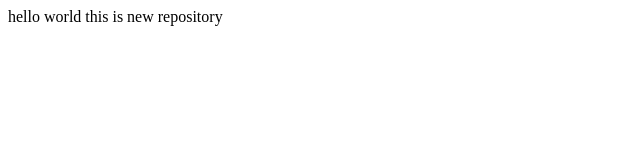
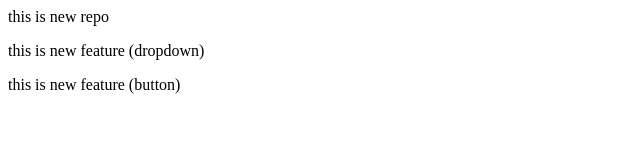
Before and after one commit to rishika-bharti07/localrepo, a plain HTML site: page index.html in a window 1280 px wide. Shown: the whole page, without its empty margins (0-640 px from the left). Drawn offline with Linux system fonts and the light colour scheme.

Commit message:
add both features

```diff
--- a/index.html
+++ b/index.html
@@ -1 +1,3 @@
-<p>hello world this is new repository</p>
+<p>this is new repo</p>
+<p>this is new feature (dropdown)</p>
+<p> this is new feature (button)</p>
```
